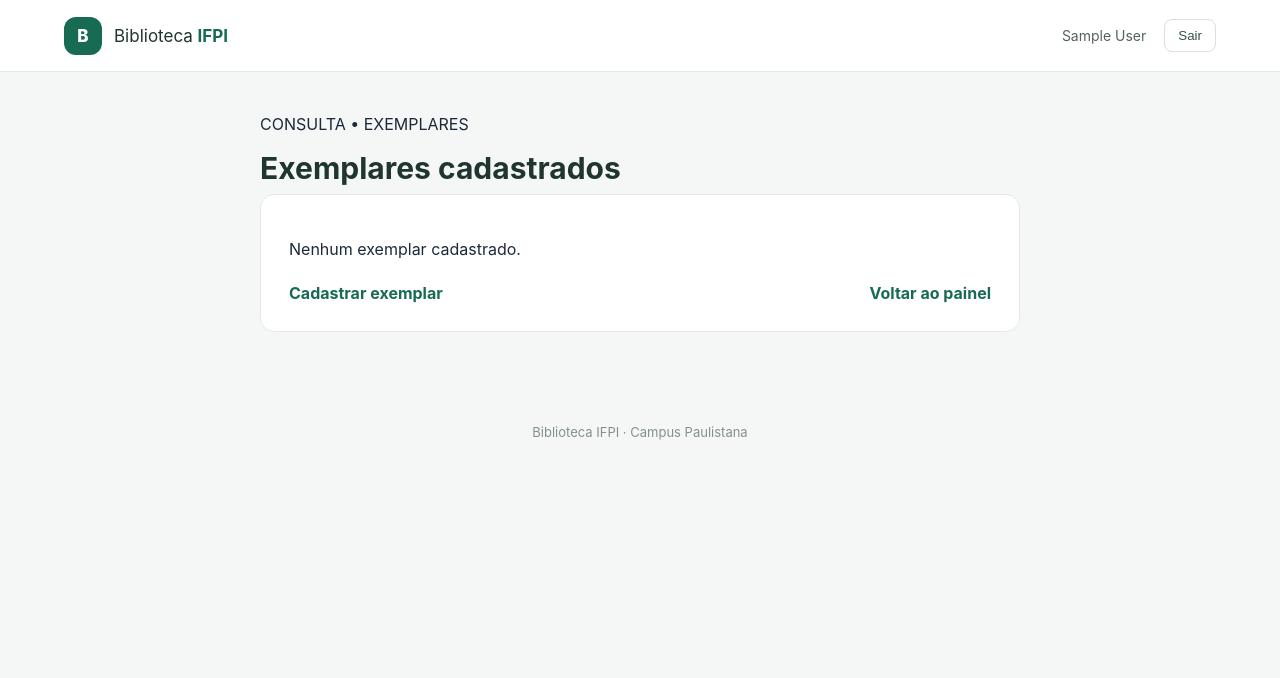
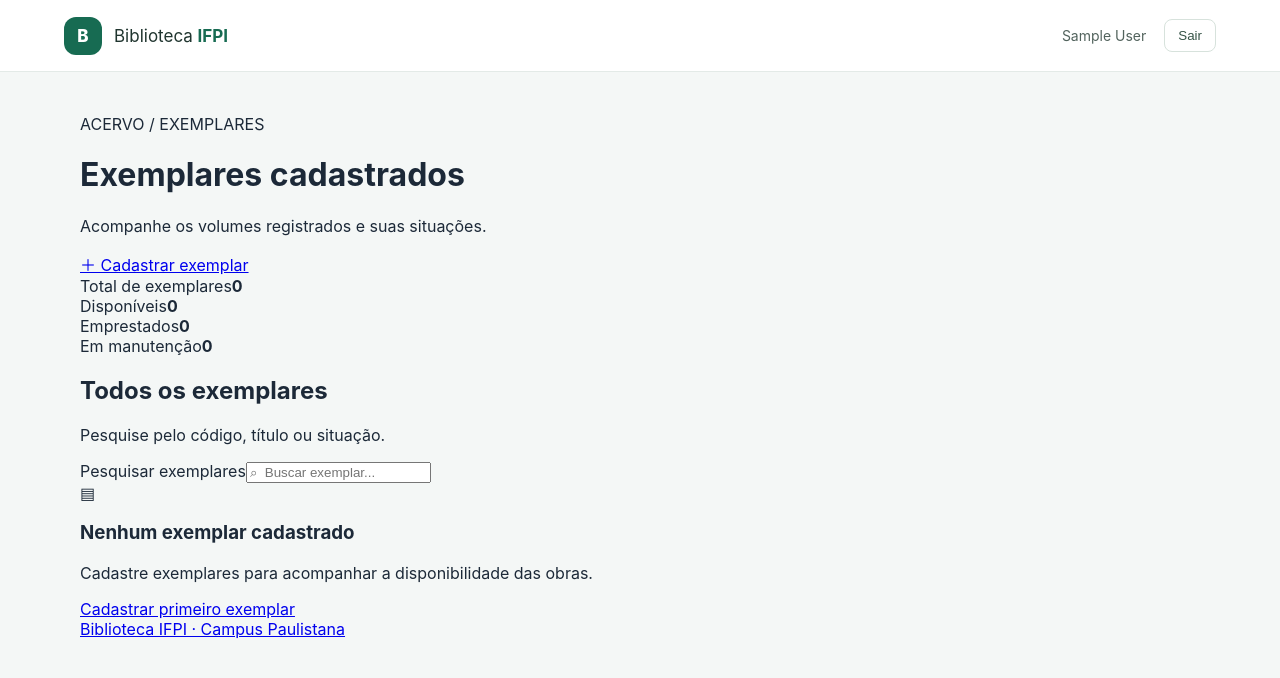
Before and after one commit to Diogohk/IFPI---BIBLIOTECA, a Flask app: page /exemplares/listar in a window 1280 px wide. Shown: the top 678 px of the page. Run offline with Flask 3, Linux system fonts and the light colour scheme; the visitor is signed in with stand-in values (Sample User, id 1); data that the repository does not hold is empty.

Commit message:
Moderniza consulta e listagem de exemplares

```diff
--- a/BIBLIOTECA - PROJETO/app/templates/listar_exemplares.html
+++ b/BIBLIOTECA - PROJETO/app/templates/listar_exemplares.html
@@ -1,10 +1,57 @@
 {% extends "base.html" %}
-{% block title %}Exemplares cadastrados | Biblioteca IFPI{% endblock %}
+{% block title %}Exemplares | Biblioteca IFPI{% endblock %}
+{% block styles %}<link rel="stylesheet" href="{{ url_for('static', filename='css/consultas.css') }}">{% endblock %}
 {% block content %}
-<div class="form-page"><p class="eyebrow">CONSULTA • EXEMPLARES</p><h1>Exemplares cadastrados</h1><div class="form-card">
-{% if exemplares %}<div class="table-responsive"><table><thead><tr><th>Código</th><th>Livro</th><th>Situação</th><th>Ações</th></tr></thead><tbody>
-{% for exemplar in exemplares %}<tr><td>{{ exemplar.codigo }}</td><td>{{ exemplar.livro.titulo }}</td><td>{{ {'disponivel':'Disponível','emprestado':'Emprestado','manutencao':'Em manutenção'}.get(exemplar.status, exemplar.status) }}</td><td><a href="{{ url_for('exemplares.editar_exemplar', idexemplar=exemplar.idexemplar) }}">Editar</a><form method="POST" action="{{ url_for('exemplares.excluir_exemplar', idexemplar=exemplar.idexemplar) }}" data-confirm="Excluir este exemplar?"><input type="hidden" name="csrf_token" value="{{ csrf_token() }}"><button type="submit">Excluir</button></form></td></tr>{% endfor %}
-</tbody></table></div>{% else %}<p>Nenhum exemplar cadastrado.</p>{% endif %}
-<div class="form-actions"><a href="{{ url_for('exemplares.cadastrar_exemplar') }}">Cadastrar exemplar</a><a href="{{ url_for('dashboard.inicio') }}">Voltar ao painel</a></div>
-</div></div>
+<main class="consulta-page">
+  <header class="consulta-header">
+    <div>
+      <p class="eyebrow">ACERVO <span>/</span> EXEMPLARES</p>
+      <h1>Exemplares cadastrados</h1>
+      <p class="consulta-subtitle">Acompanhe os volumes registrados e suas situações.</p>
+    </div>
+    <a class="consulta-primary" href="{{ url_for('exemplares.cadastrar_exemplar') }}">＋ Cadastrar exemplar</a>
+  </header>
+
+  <section class="consulta-stats" aria-label="Resumo dos exemplares">
+    <article class="consulta-stat"><span>Total de exemplares</span><strong>{{ exemplares|length }}</strong></article>
+    <article class="consulta-stat"><span>Disponíveis</span><strong>{{ exemplares|selectattr('status', 'equalto', 'disponivel')|list|length }}</strong></article>
+    <article class="consulta-stat"><span>Emprestados</span><strong>{{ exemplares|selectattr('status', 'equalto', 'emprestado')|list|length }}</strong></article>
+    <article class="consulta-stat"><span>Em manutenção</span><strong>{{ exemplares|selectattr('status', 'equalto', 'manutencao')|list|length }}</strong></article>
+  </section>
+
+  <section class="consulta-panel">
+    <div class="consulta-toolbar">
+      <div><h2>Todos os exemplares</h2><p>Pesquise pelo código, título ou situação.</p></div>
+      <label class="consulta-search"><span class="sr-only">Pesquisar exemplares</span><input id="consulta-search" type="search" placeholder="⌕  Buscar exemplar..."></label>
+    </div>
+    {% if exemplares %}
+    <div class="consulta-table-wrap">
+      <table class="consulta-table">
+        <thead><tr><th>Código</th><th>Obra</th><th>Situação</th><th class="actions-heading">Ações</th></tr></thead>
+        <tbody id="consulta-rows">
+        {% for exemplar in exemplares %}
+          <tr class="consulta-row" data-search="{{ (exemplar.codigo ~ ' ' ~ exemplar.livro.titulo ~ ' ' ~ exemplar.status)|lower }}">
+            <td><span class="codigo-chip">{{ exemplar.codigo }}</span></td>
+            <td><strong class="cell-title">{{ exemplar.livro.titulo }}</strong><span class="cell-caption">{{ exemplar.livro.autor }}</span></td>
+            <td><span class="status-pill status-{{ exemplar.status }}">{{ {'disponivel':'Disponível','emprestado':'Emprestado','manutencao':'Em manutenção'}.get(exemplar.status, exemplar.status) }}</span></td>
+            <td class="consulta-actions">
+              <a class="action-link" href="{{ url_for('exemplares.editar_exemplar', idexemplar=exemplar.idexemplar) }}">Editar</a>
+              <form method="POST" action="{{ url_for('exemplares.excluir_exemplar', idexemplar=exemplar.idexemplar) }}" data-confirm="Excluir este exemplar?">
+                <input type="hidden" name="csrf_token" value="{{ csrf_token() }}">
+                <button class="action-link action-danger" type="submit">Excluir</button>
+              </form>
+            </td>
+          </tr>
+        {% endfor %}
+        </tbody>
+      </table>
+    </div>
+    <p class="consulta-no-results" id="consulta-empty" hidden>Nenhum exemplar encontrado para essa pesquisa.</p>
+    {% else %}
+      <div class="consulta-empty"><span class="empty-icon">▤</span><h3>Nenhum exemplar cadastrado</h3><p>Cadastre exemplares para acompanhar a disponibilidade das obras.</p><a class="consulta-primary" href="{{ url_for('exemplares.cadastrar_exemplar') }}">Cadastrar primeiro exemplar</a></div>
+    {% endif %}
+  </section>
+  <a class="consulta-back" href="{{ url_for('dashboard.inicio') }}>← Voltar ao painel</a>
+</main>
 {% endblock %}
+{% block scripts %}<script src="{{ url_for('static', filename='js/ConsultaListas.js') }}" defer></script>{% endblock %}
```
